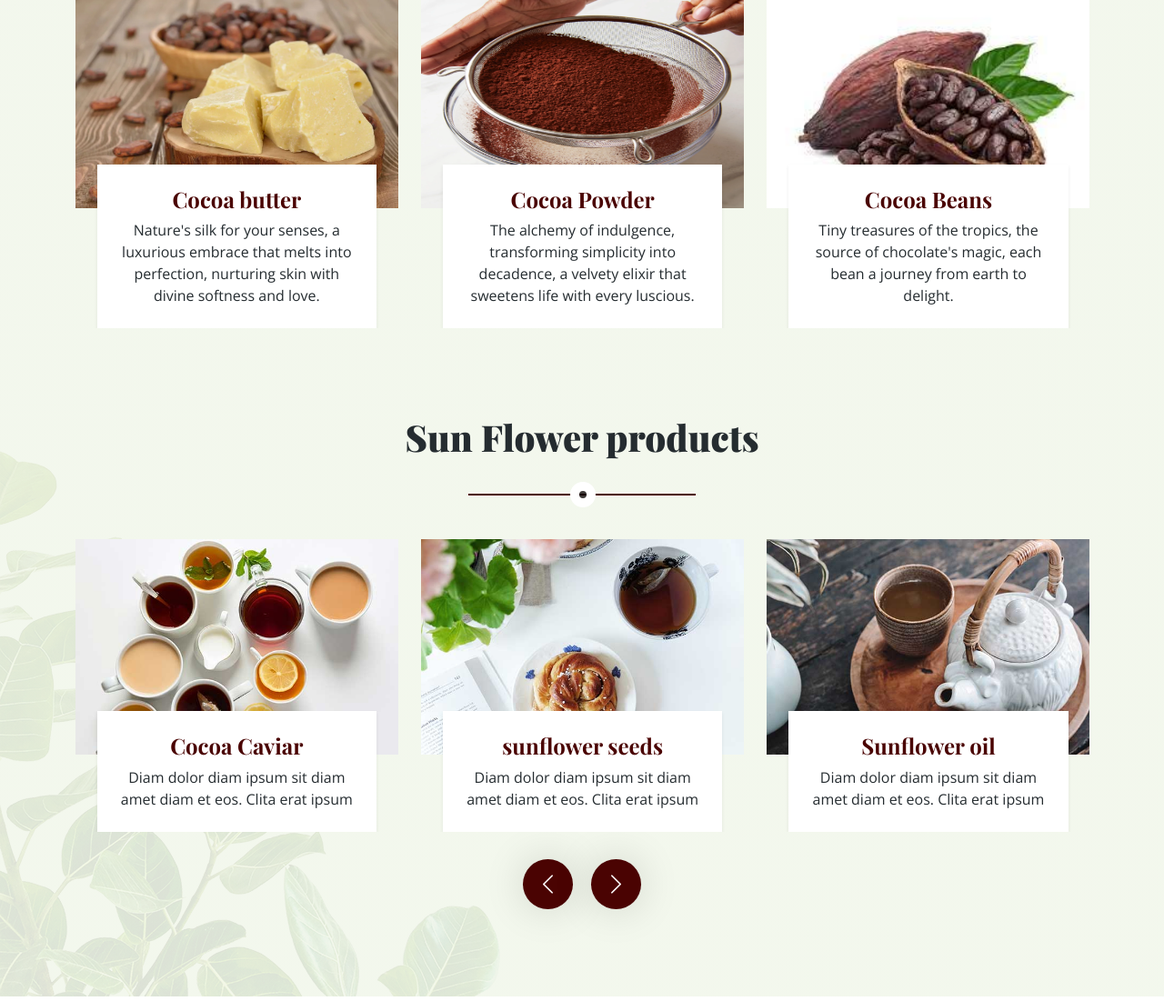
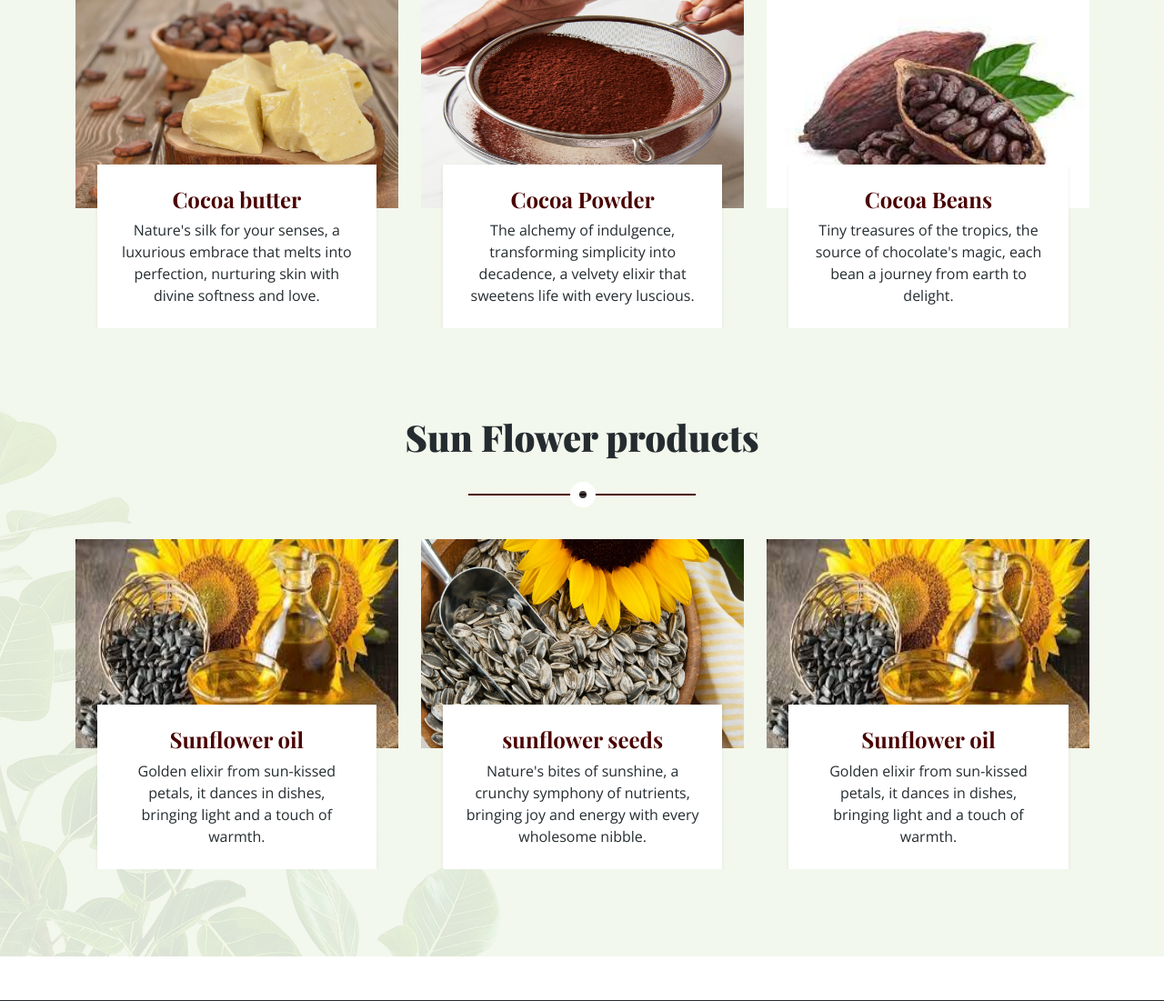
Before and after one commit to bradiepoa/ubangane, a Django app: page /products in a window 1280 px wide. Shown: the part 1059-2160 px from the top of the page at 91% size. Run offline with Django 5.2, Linux system fonts and the light colour scheme; some libraries are stand-ins or nearby versions.

Commit message:
new file:   static/img/sunflowe-2.jpg

```diff
--- a/mainweb/templates/mainweb/addproducts.html
+++ b/mainweb/templates/mainweb/addproducts.html
@@ -75,32 +75,17 @@
         </div>
         <div class="owl-carousel product-carousel wow fadeInUp" data-wow-delay="0.5s">
             <a href="" class="d-block product-item rounded">
-                <img src="{% static 'img/product-2.jpg' %}" alt="">
+                <img style="height: 230px;" src="{% static 'img/sunflowe-1.jpg' %}" alt="">
                 <div class="bg-white shadow-sm text-center p-4 position-relative mt-n5 mx-4">
                     <h4 class="text-primary">sunflower seeds</h4>
-                    <span class="text-body">Diam dolor diam ipsum sit diam amet diam et eos. Clita erat ipsum</span>
+                    <span class="text-body">Nature's bites of sunshine, a crunchy symphony of nutrients, bringing joy and energy with every wholesome nibble.</span>
                 </div>
             </a>
             <a href="" class="d-block product-item rounded">
-                <img src="{% static 'img/product-3.jpg' %}" alt="">
+                <img style="height: 230px;" src="{% static 'img/sunflowe-2.jpg' %}" alt="">
                 <div class="bg-white shadow-sm text-center p-4 position-relative mt-n5 mx-4">
                     <h4 class="text-primary">Sunflower oil</h4>
-                    <span class="text-body">Diam dolor diam ipsum sit diam amet diam et eos. Clita erat ipsum</span>
-                </div>
-            </a>
-            <a href="" class="d-block product-item rounded">
-                <img src="{% static 'img/product-4.jpg' %}" alt="">
-                <div class="bg-white shadow-sm text-center p-4 position-relative mt-n5 mx-4">
-                    <h4 class="text-primary">Cocoa Cuts</h4>
-                    <span class="text-body">Diam dolor diam ipsum sit diam amet diam et eos. Clita erat ipsum</span>
-                </div>
-            </a>
-
-            <a href="" class="d-block product-item rounded">
-                <img src="{% static 'img/product-4.jpg' %}" alt="">
-                <div class="bg-white shadow-sm text-center p-4 position-relative mt-n5 mx-4">
-                    <h4 class="text-primary">Cocoa Caviar</h4>
-                    <span class="text-body">Diam dolor diam ipsum sit diam amet diam et eos. Clita erat ipsum</span>
+                    <span class="text-body">Golden elixir from sun-kissed petals, it dances in dishes, bringing light and a touch of warmth.</span>
                 </div>
             </a>
         </div>
```
Also changed, not shown: static/img/sunflowe-1.jpg (added), static/img/sunflowe-2.jpg (added).
